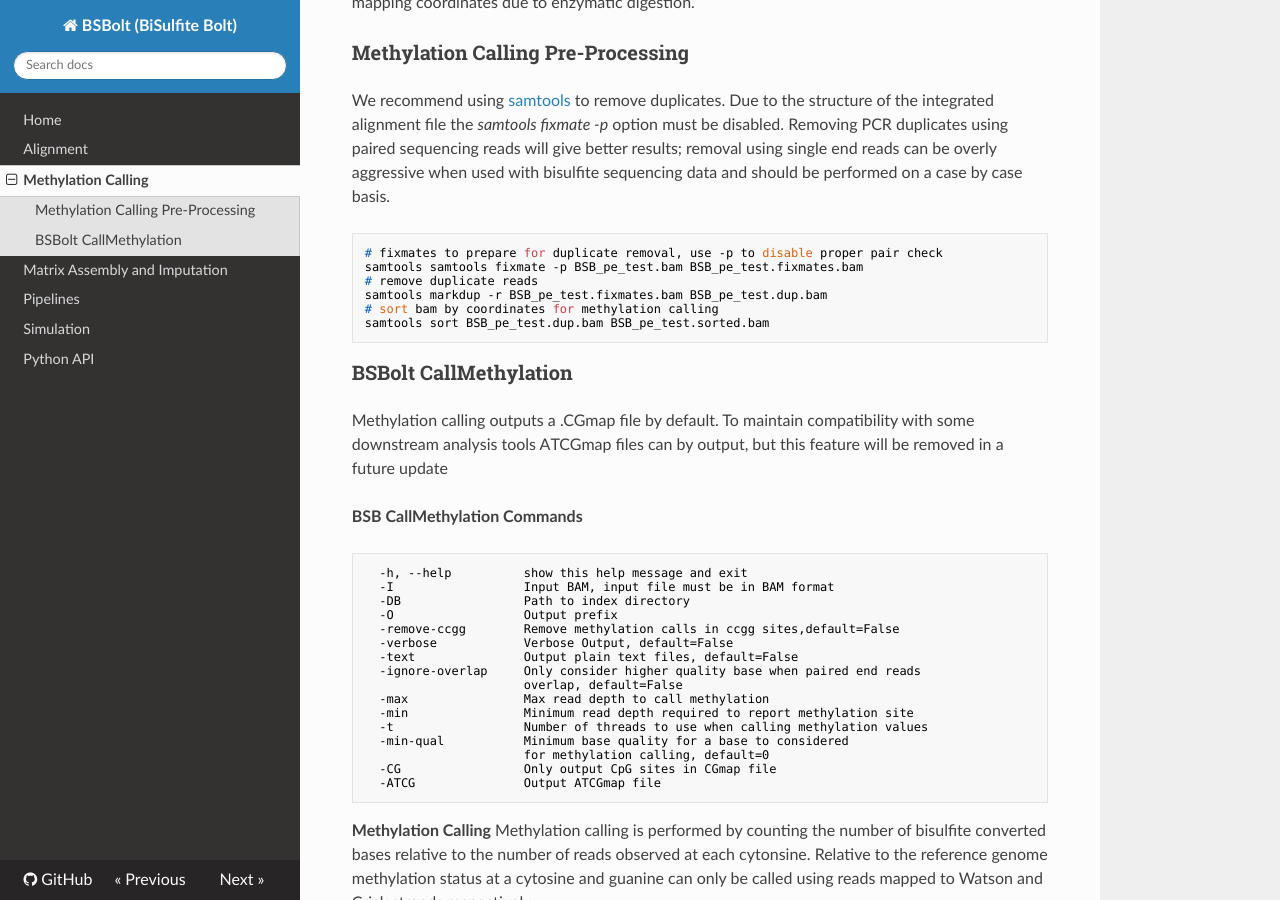
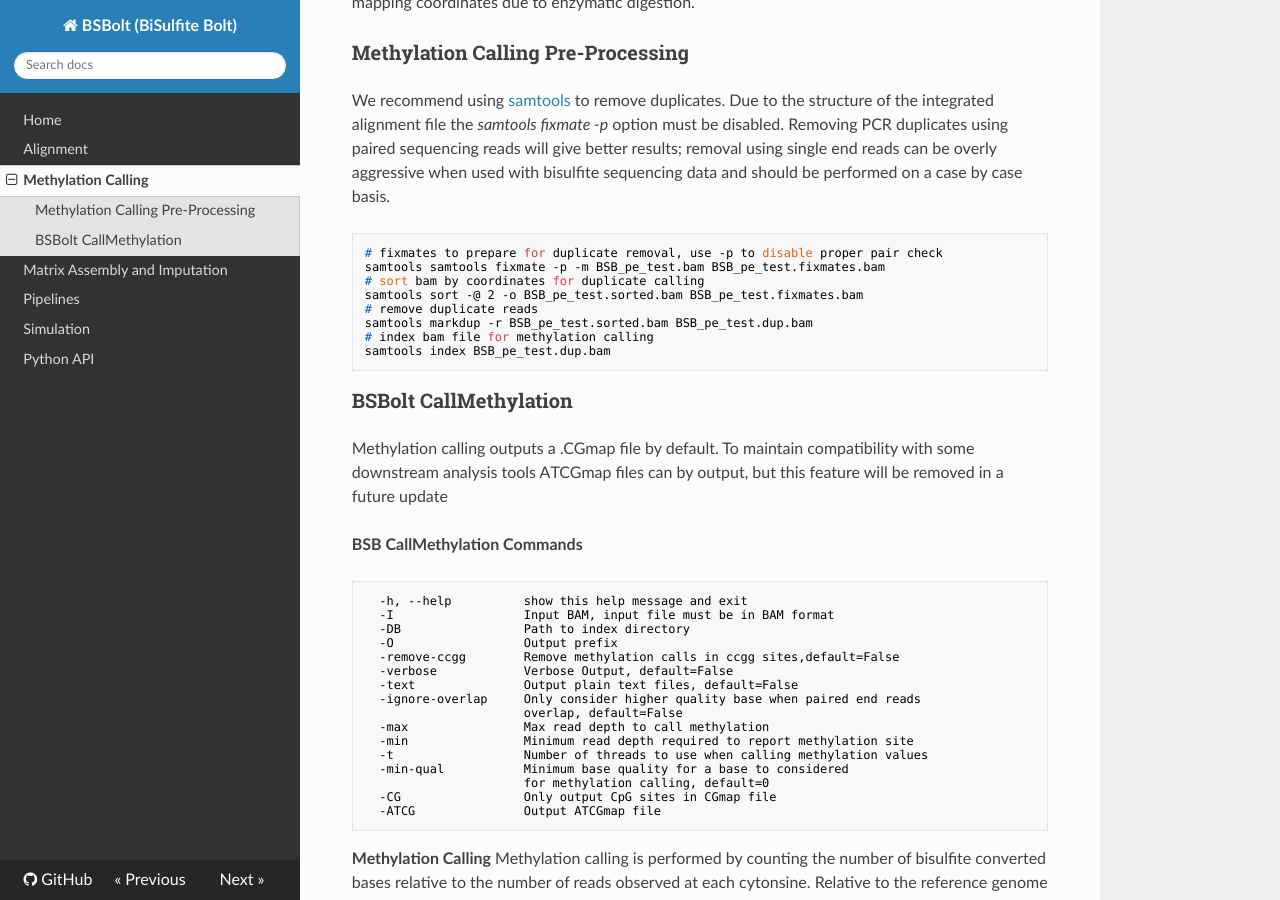
Before and after one commit to NuttyLogic/BSBolt, an MkDocs documentation site: the page built from docs/methylation_calling.md, in a window 1280 px wide and 900 px high, scrolled down 308 px. Built offline with MkDocs 1.6.1, drawn with Linux system fonts in a browser that asks for light colours; nearby versions of some CDN libraries.

````diff
--- a/docs/methylation_calling.md
+++ b/docs/methylation_calling.md
@@ -14,11 +14,13 @@
 
 ```shell
 # fixmates to prepare for duplicate removal, use -p to disable proper pair check
-samtools samtools fixmate -p BSB_pe_test.bam BSB_pe_test.fixmates.bam
+samtools samtools fixmate -p -m BSB_pe_test.bam BSB_pe_test.fixmates.bam
+# sort bam by coordinates for duplicate calling
+samtools sort -@ 2 -o BSB_pe_test.sorted.bam BSB_pe_test.fixmates.bam
 # remove duplicate reads
-samtools markdup -r BSB_pe_test.fixmates.bam BSB_pe_test.dup.bam
-# sort bam by coordinates for methylation calling
-samtools sort BSB_pe_test.dup.bam BSB_pe_test.sorted.bam
+samtools markdup -r BSB_pe_test.sorted.bam BSB_pe_test.dup.bam
+# index bam file for methylation calling
+samtools index BSB_pe_test.dup.bam
 ```
 
 ### BSBolt CallMethylation
````
Also changed, not shown: 3 other files.
